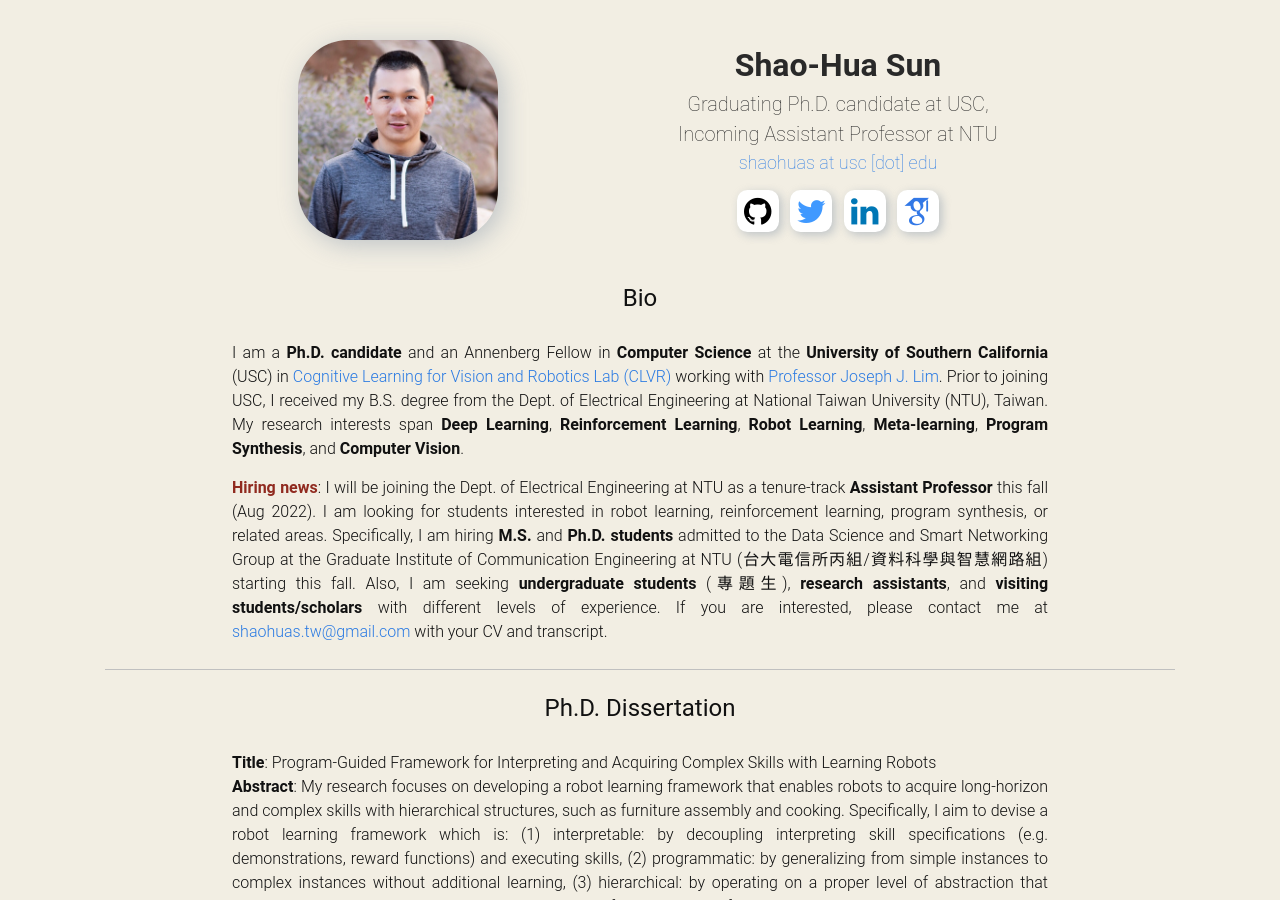
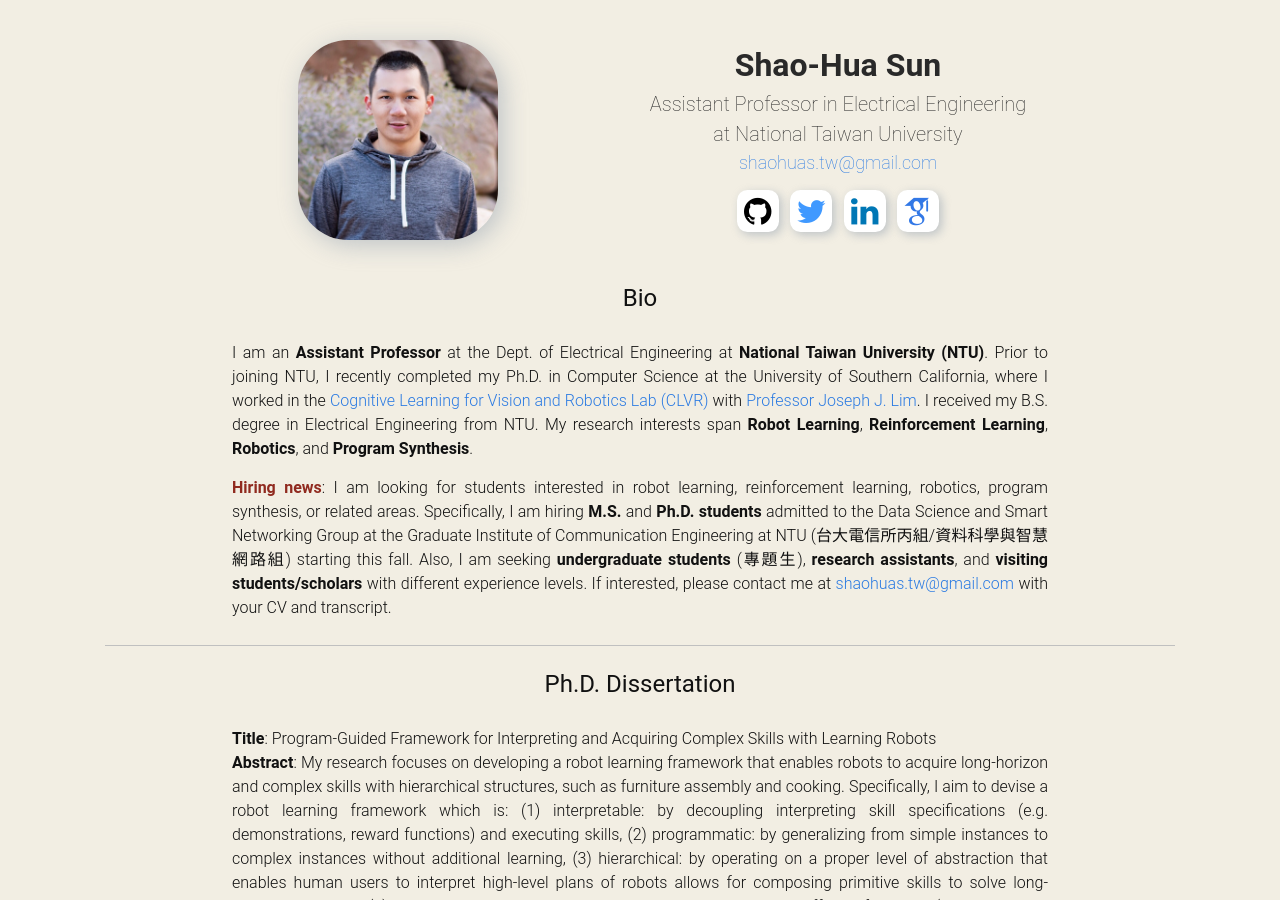
Before and after one commit to shaohua0116/shaohua0116.github.io, a Jekyll site: the page built from index.html, in a window 1280 px wide and 900 px high. Built offline with Jekyll 4.4.1, drawn with Linux system fonts in a browser that asks for light colours; some web fonts are replaced.

Commit message:
change to assistant prof

```diff
--- a/_data/bio.yml
+++ b/_data/bio.yml
@@ -1,16 +1,17 @@
 name:       "Shao-Hua Sun"
 # title:      "Ph.D. candidate in Computer Science<br>at the University of Southern California"
 # title:      "CS Ph.D. at USC,<br>Incoming Assistant Prof. at NTU" #  (Aug 2022)"
-title:      "Graduating Ph.D. candidate at USC,<br>Incoming Assistant Professor at NTU" #  (Aug 2022)"
-email:      "<a href='mailto:shaohuas@usc.edu' >shaohuas at usc [dot] edu</a>"
+# title:      "Graduating Ph.D. candidate at USC,<br>Incoming Assistant Professor at NTU" #  (Aug 2022)"
+title:      "Assistant Professor in Electrical Engineering<br>at National Taiwan University" #  (Aug 2022)"
+email:      "<a href='mailto:shaohuas.tw@gmail.com' >shaohuas.tw@gmail.com</a>"
 head_pic:   /images/profile.jpg
 deep_pic:   /images/profile.jpg
 normal:
   date:     "June 2017"
   title:    ""
   content:
-    me: "I am a <strong>Ph.D. candidate</strong> and an Annenberg Fellow in <strong>Computer Science</strong> at the <strong>University of Southern California</strong> (USC) in <a href='http://clvrai.com/'  target='_blank'>Cognitive Learning for Vision and Robotics Lab (CLVR)</a> working with <a href='http://people.csail.mit.edu/lim/' target='_blank'>Professor Joseph J. Lim</a>. Prior to joining USC, I received my B.S. degree from the Dept. of Electrical Engineering at National Taiwan University (NTU), Taiwan. My research interests span <strong>Deep Learning</strong>, <strong>Reinforcement Learning</strong>, <strong>Robot Learning</strong>, <strong>Meta-learning</strong>, <strong> Program Synthesis</strong>, and <strong>Computer Vision</strong>."
-    hiring: "<span style='color: #902a1f;'><strong>Hiring news</strong></span>: I will be joining the Dept. of Electrical Engineering at NTU as a tenure-track <strong>Assistant Professor</strong> this fall (Aug 2022). I am looking for students interested in robot learning, reinforcement learning, program synthesis, or related areas. Specifically, I am hiring <strong>M.S.</strong> and <strong>Ph.D. students</strong> admitted to the Data Science and Smart Networking Group at the Graduate Institute of Communication Engineering at NTU (台大電信所丙組/資料科學與智慧網路組) starting this fall. Also, I am seeking <strong>undergraduate students</strong> (專題生), <strong>research assistants</strong>, and <strong>visiting students/scholars</strong> with different levels of experience. If you are interested, please contact me at <a href = 'mailto: shaohuas.tw@gmail.com'>shaohuas.tw@gmail.com</a> with your CV and transcript."
+    me: "I am an <strong>Assistant Professor</strong> at the Dept. of Electrical Engineering at <strong>National Taiwan University (NTU)</strong>. Prior to joining NTU, I recently completed my Ph.D. in Computer Science at the University of Southern California, where I worked in the <a href='http://clvrai.com/' target='_blank'>Cognitive Learning for Vision and Robotics Lab (CLVR)</a> with <a href='http://people.csail.mit.edu/lim/' target='_blank'>Professor Joseph J. Lim</a>. I received my B.S. degree in Electrical Engineering from NTU. My research interests span <strong>Robot Learning</strong>, <strong>Reinforcement Learning</strong>, <strong>Robotics</strong>, and <strong>Program Synthesis</strong>."
+    hiring: "<span style='color: #902a1f;'><strong>Hiring news</strong></span>: I am looking for students interested in robot learning, reinforcement learning, robotics, program synthesis, or related areas. Specifically, I am hiring <strong>M.S.</strong> and <strong>Ph.D. students</strong> admitted to the Data Science and Smart Networking Group at the Graduate Institute of Communication Engineering at NTU (台大電信所丙組/資料科學與智慧網路組) starting this fall. Also, I am seeking <strong>undergraduate students</strong> (專題生), <strong>research assistants</strong>, and <strong>visiting students/scholars</strong> with different experience levels. If interested, please contact me at <a href = 'mailto: shaohuas.tw@gmail.com'>shaohuas.tw@gmail.com</a> with your CV and transcript."
 short:
   date:
   title:  "Shao-Hua Sun"
```
